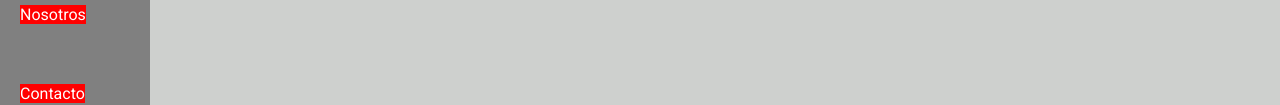
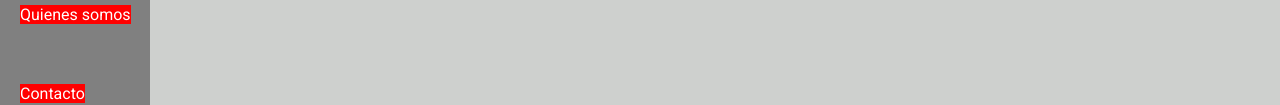
Before and after one commit to Joaquinviretti/proyecto-coder-58465, a plain HTML site: page index.html in a window 1280 px wide. Shown: the part 203-308 px from the top of the page. Drawn offline with Linux system fonts and the light colour scheme.

Commit message:
Cambio enlace nosotros

```diff
--- a/index.html
+++ b/index.html
@@ -34,7 +34,7 @@
             <!-- Flex items -->
             <li><a href="#">Home</a></li>
             <li><a href="#servicios">Servicios</a></li>
-            <li><a href="./pages/nosotros.html"> Nosotros </a></li>
+            <li><a href="./pages/nosotros.html"> Quienes somos </a></li>
             <li><a href="./pages/contacto.html"> Contacto </a></li>
         </ul>
     </nav>
```
